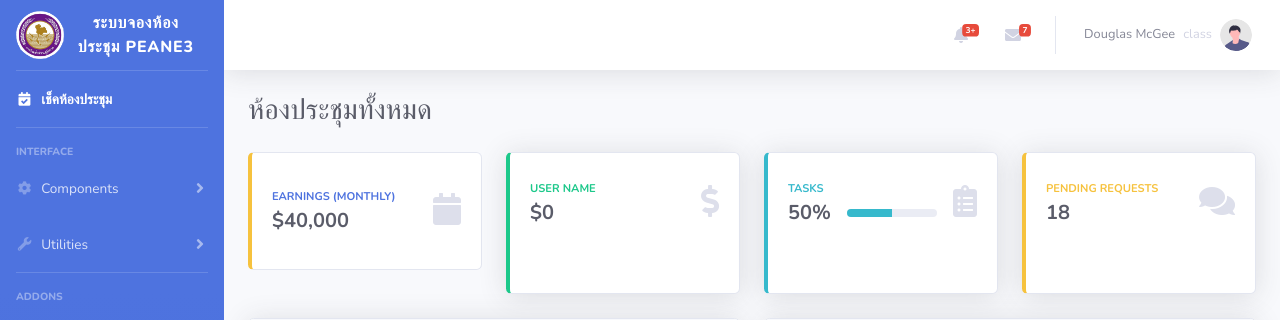
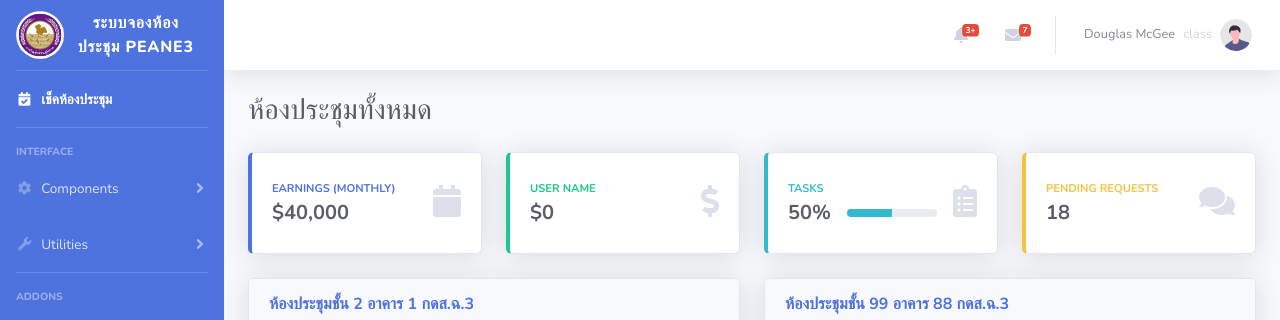
Before and after one commit to peane3mtrv/peane3mtrv.github.io, a website with bundled scripts: page admin_index.html in a window 1280 px wide. Shown: the top 320 px of the page. Built offline with nearby package versions, Linux system fonts and the light colour scheme; no server answers.

Commit message:
Index and Admin

```diff
--- a/admin_index.html
+++ b/admin_index.html
@@ -350,12 +350,13 @@
                     <div class="d-sm-flex align-items-center justify-content-between mb-4">
                         <h1 class="h3 mb-0 text-gray-800">ห้องประชุมทั้งหมด</h1>
                     </div>
+
                     <!-- Content Row -->
                     <div class="row">
 
                         <!-- Earnings (Monthly) Card Example -->
                         <div class="col-xl-3 col-md-6 mb-4">
-                            <div class="card mb-4 py-3 border-left-warning">
+                            <div class="card border-left-primary shadow h-100 py-2">
                                 <div class="card-body">
                                     <div class="row no-gutters align-items-center">
                                         <div class="col mr-2">
```
